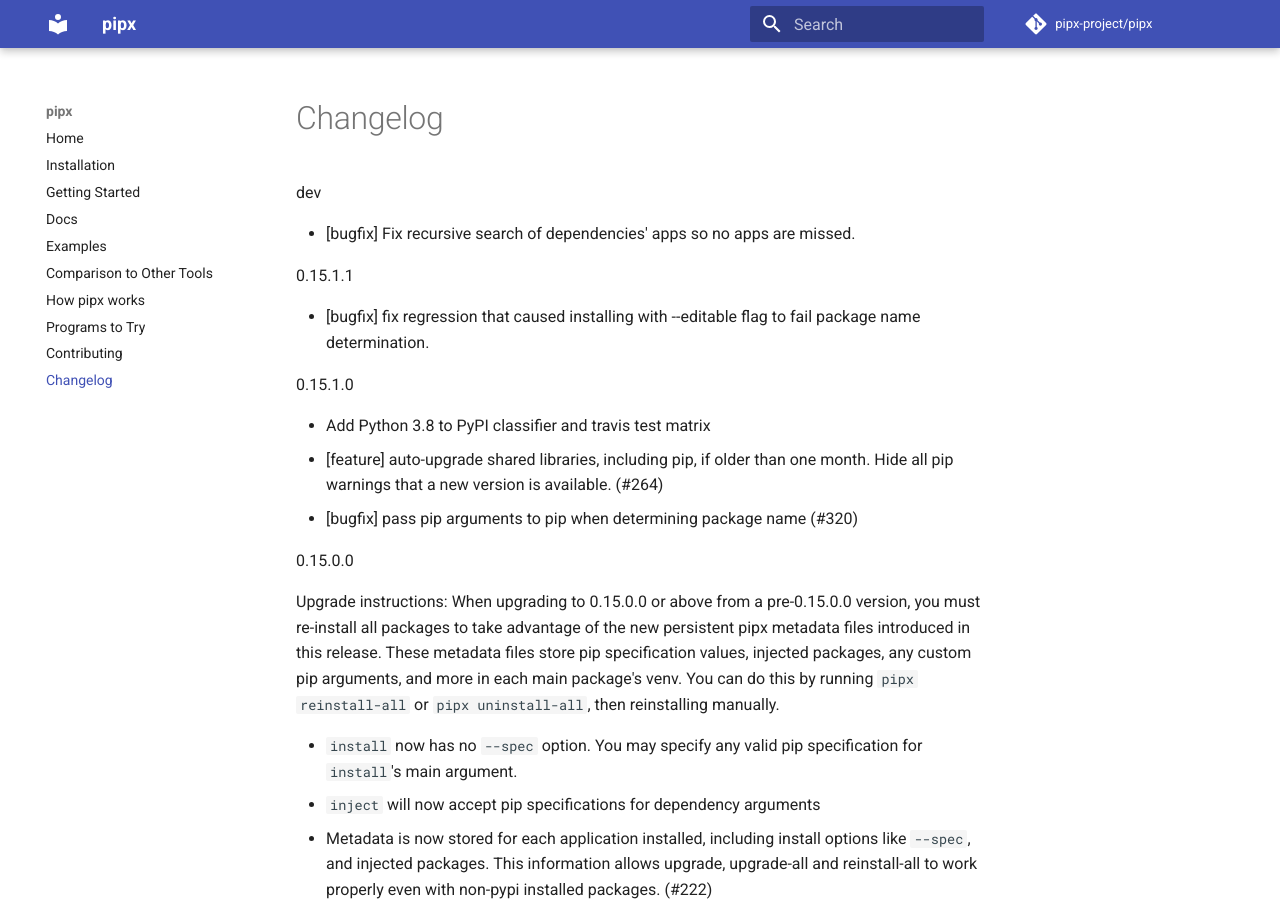
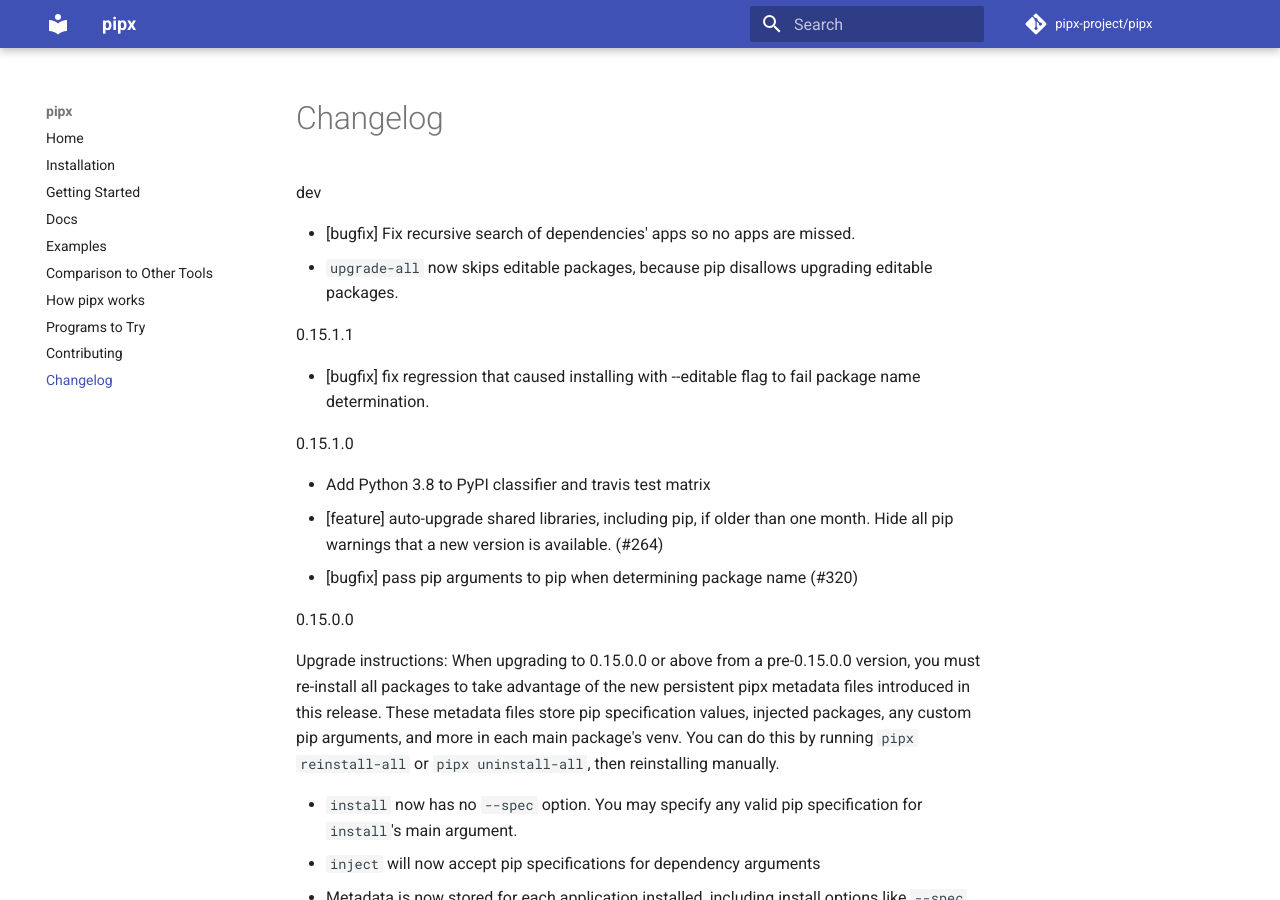
Before and after one commit to pypa/pipx, an MkDocs documentation site: the page built from docs/changelog.md, in a window 1280 px wide and 900 px high. Built offline with MkDocs 1.6.1 and Material for MkDocs 9.7.7, drawn with Linux system fonts in a browser that asks for light colours; comment, search, counter and statistics services are not loaded.

Commit message:
Add to changelog.

```diff
--- a/docs/changelog.md
+++ b/docs/changelog.md
@@ -1,6 +1,7 @@
 dev
 
 - [bugfix] Fix recursive search of dependencies' apps so no apps are missed.
+- `upgrade-all` now skips editable packages, because pip disallows upgrading editable packages.
 
 0.15.1.1
 
```
